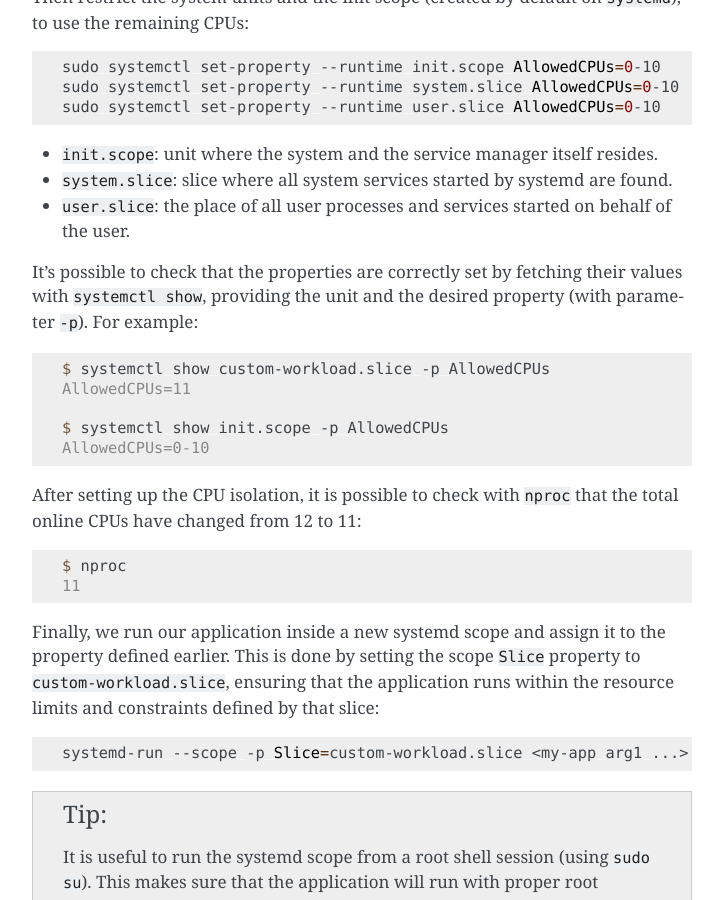
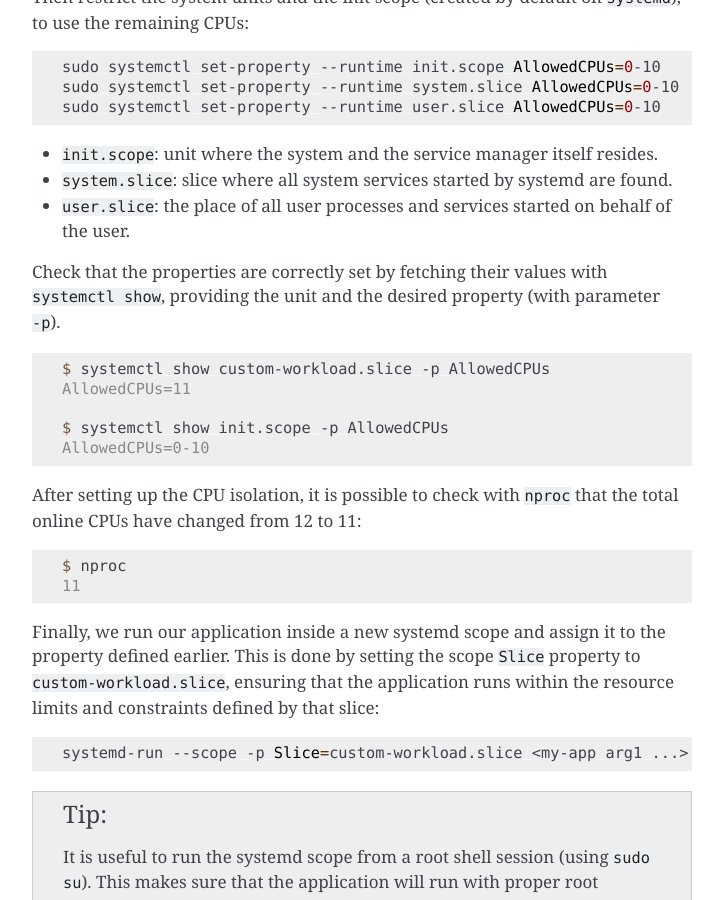
Before and after one commit to canonical/real-time-ubuntu-docs, a Sphinx documentation site: the page built from docs/how-to/using-cpusets.md, in a window 1280 px wide and 900 px high, scrolled down 1169 px. Shown: the whole window, without its empty margins (388-1111 px from the left). Built offline with Sphinx 7.4.7, drawn with Linux system fonts in a browser that asks for light colours.

Commit message:
refact: make the language briefer
Co-authored-by: AnneCYH <anne.chew@canonical.com>
Signed-off-by: Lincoln Wallace <lincoln.wallace@canonical.com>

````diff
--- a/docs/how-to/using-cpusets.md
+++ b/docs/how-to/using-cpusets.md
@@ -45,7 +45,7 @@ sudo systemctl set-property --runtime user.slice AllowedCPUs=0-10
 - `system.slice`: slice where all system services started by systemd are found.
 - `user.slice`: the place of all user processes and services started on behalf of the user.
 
-It's possible to check that the properties are correctly set by fetching their values with `systemctl show`, providing the unit and the desired property (with parameter `-p`). For example:
+Check that the properties are correctly set by fetching their values with `systemctl show`, providing the unit and the desired property (with parameter `-p`).
 
 ```console
 $ systemctl show custom-workload.slice -p AllowedCPUs
````
